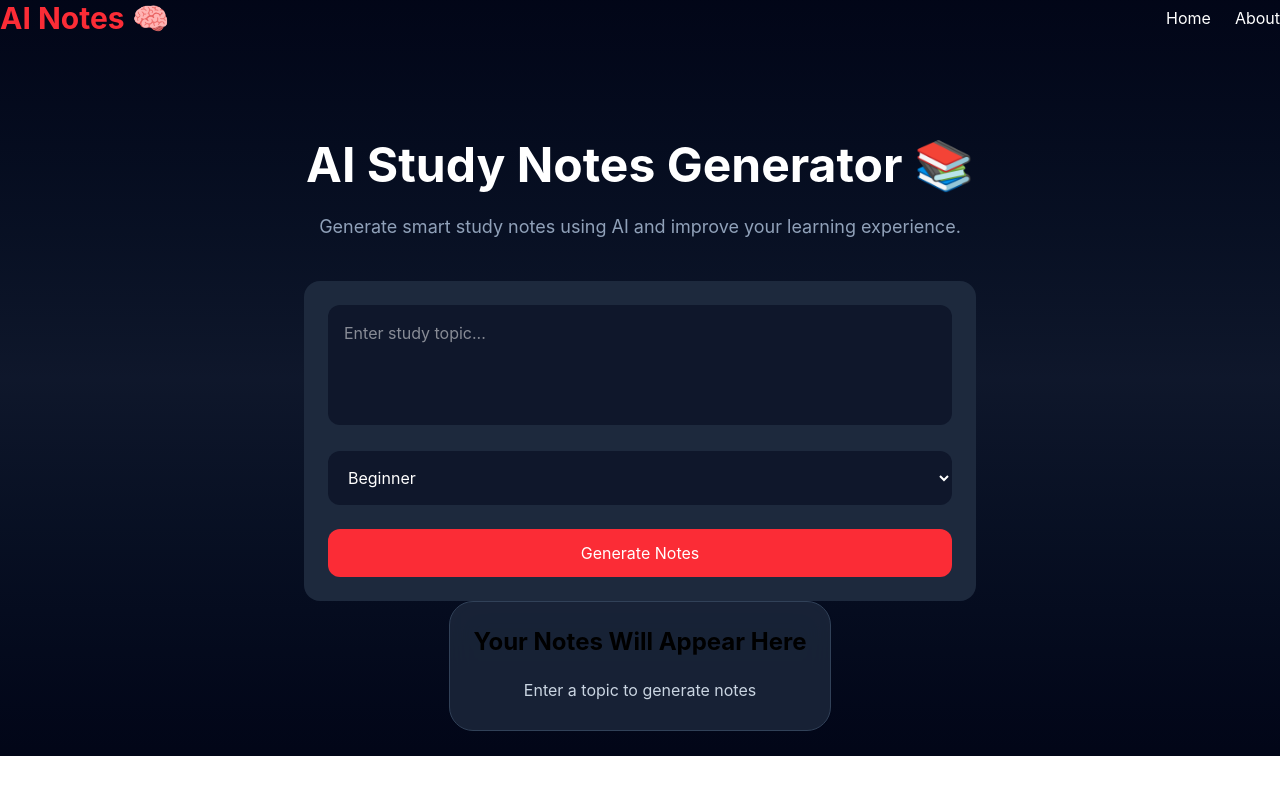
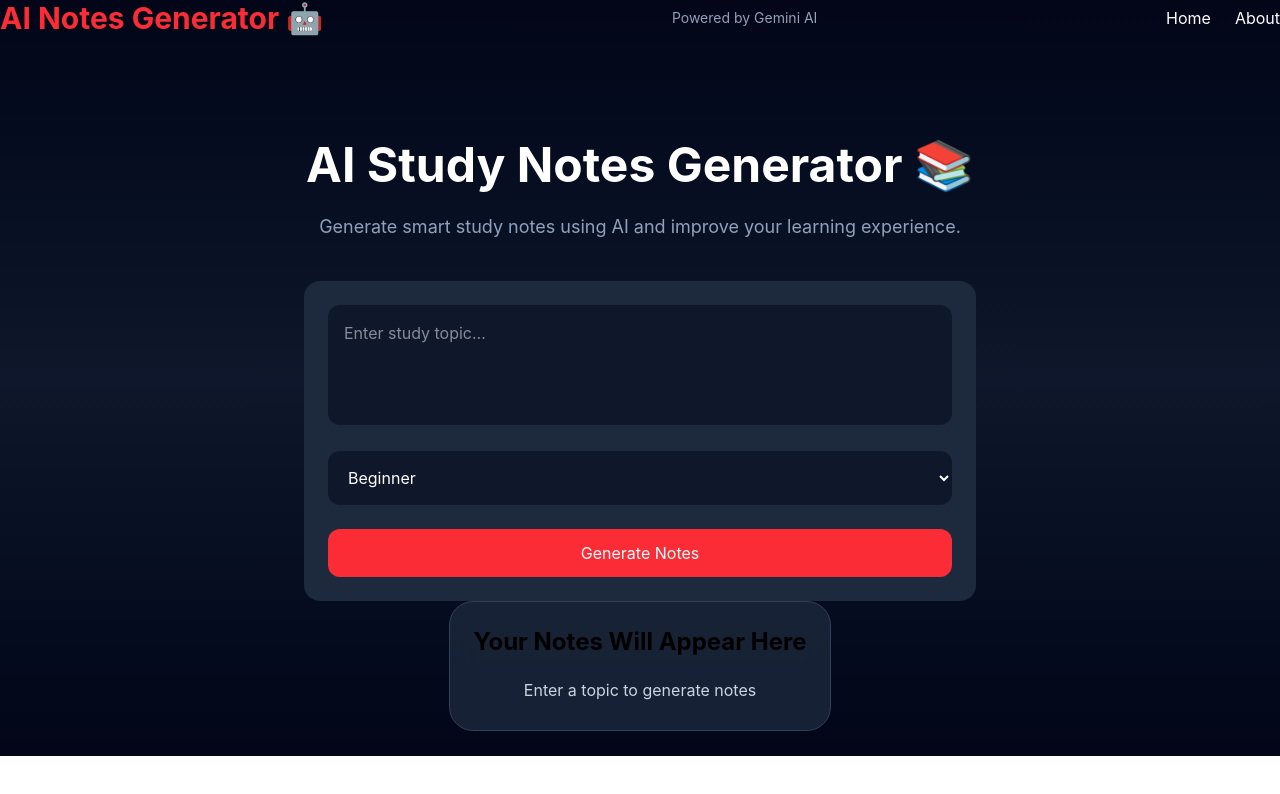
Before and after one commit to abhinav05-bhatpude/ai-study-notes-generator, a React (Vite) app: page / in a window 1280 px wide. Shown: the top 794 px of the page. Built offline with nearby package versions, Linux system fonts and the light colour scheme.

Commit message:
changes Title

```diff
--- a/src/components/Navbar.jsx
+++ b/src/components/Navbar.jsx
@@ -6,9 +6,12 @@ const Navbar = () => {
    <nav className="flex justify-between items-center mb-10">
 
     <h1 className="text-red-500 text-3xl font-bold">
-      AI Notes 🧠
+     AI Notes Generator 🤖
     </h1>
 
+<p className="text-slate-400 text-sm">
+  Powered by Gemini AI
+</p>
     <div className="flex gap-6 text-white">
 
     <Link to="/">Home</Link>
```
